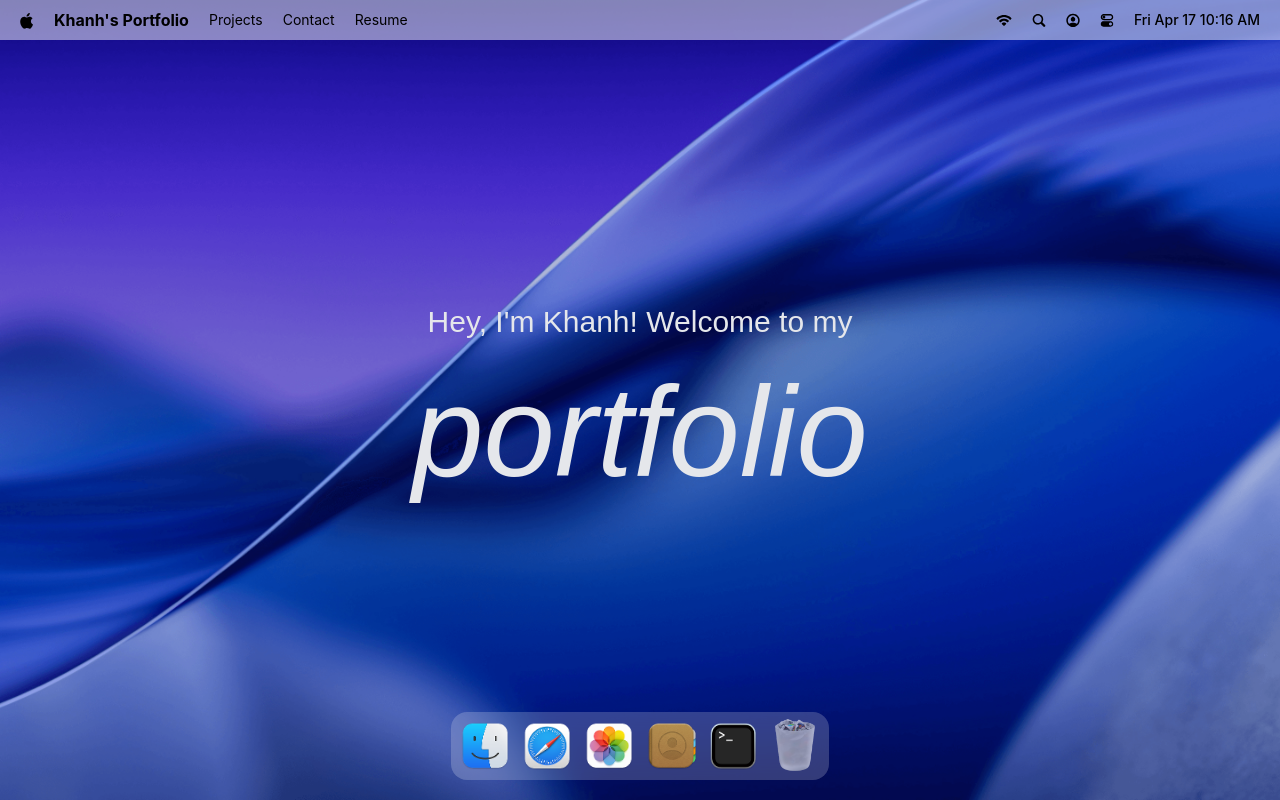
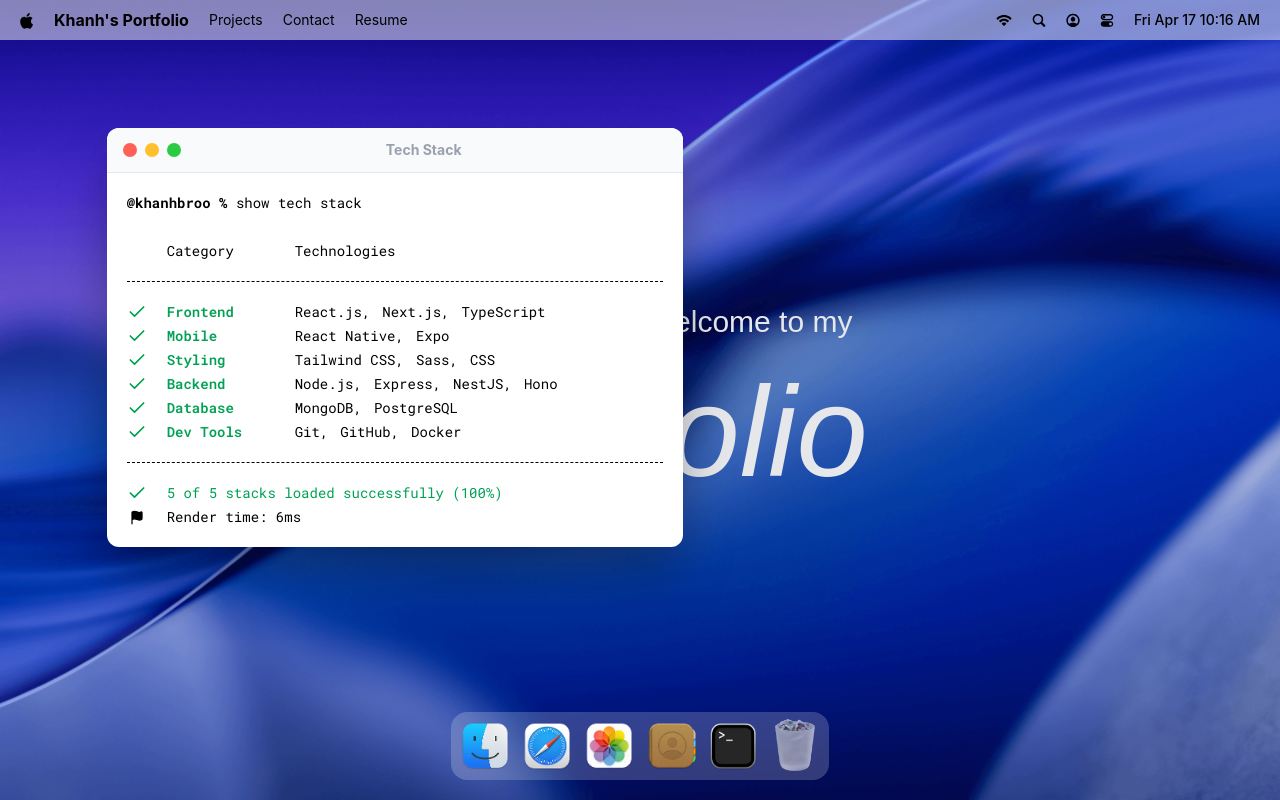
Before and after one commit to Khanhbroo/macos-portfolio, a React (Vite) app: page / in a window 1280 px wide. Both pictures are taken after a click on the button 733 px from the left and 746 px from the top of the page. Built offline with nearby package versions, Linux system fonts and the light colour scheme; a web font is replaced by a local one.

Commit message:
feat: implement a hoc for managing window states and addt terminal window

```diff
--- a/src/App.tsx
+++ b/src/App.tsx
@@ -1,4 +1,10 @@
+import gsap from "gsap";
+import { Draggable } from "gsap/Draggable"
+
 import { Dock, Navbar, Welcome } from "./components"
+import { Terminal } from "./windows";
+
+gsap.registerPlugin(Draggable);
 
 function App() {
   return (
@@ -6,6 +12,8 @@
       <Navbar />
       <Welcome />
       <Dock />
+
+      <Terminal />
     </main>
   )
 }
--- /dev/null
+++ b/src/components/WindowControlls.tsx
@@ -0,0 +1,13 @@
+import useWindowStore from "@/store/window";
+
+const WindowControlls = ({ target }) => {
+  const { closeWindow } = useWindowStore();
+
+  return <div id="window-controls">
+    <div className="close" onClick={() => closeWindow(target)} />
+    <div className="minimize" />
+    <div className="maximize" />
+  </div>;
+};
+
+export default WindowControlls;
--- a/src/components/index.ts
+++ b/src/components/index.ts
@@ -1,3 +1,4 @@
 export { default as Navbar } from "@/components/Navbar.tsx";
 export { default as Welcome } from "@/components/Welcome.tsx";
 export { default as Dock } from "@/components/Dock.tsx";
+export { default as WindowControlls } from "@/components/WindowControlls.tsx";
--- /dev/null
+++ b/src/hoc/WindowWrapper.tsx
@@ -0,0 +1,56 @@
+import { useLayoutEffect, useRef } from "react";
+import { useGSAP } from "@gsap/react";
+import useWindowStore from "@/store/window";
+
+import gsap from "gsap";
+import { Draggable } from "gsap/Draggable";
+
+const WindowWrapper = (Component, windowKey) => {
+  const Wrapped = (props) => {
+    const { focusWindow, windows } = useWindowStore();
+    const { isOpen, zIndex } = windows[windowKey];
+    const ref = useRef(null);
+
+    useGSAP(() => {
+      const element = ref.current;
+      if (!element || !isOpen) return;
+
+      element.style.display = "block";
+
+      gsap.fromTo(
+        element,
+        { scale: 0.8, opacity: 0, y: 200 },
+        { scale: 1, opacity: 1, y: 0, duration: 0.4, ease: "power3.out" },
+      );
+    }, [isOpen]);
+
+    useGSAP(() => {
+      const element = ref.current;
+
+      if (!element) return;
+
+      const [instance] = Draggable.create(element, { onPress: () => focusWindow(windowKey) });
+
+      return () => instance.kill();
+    }, []);
+
+    useLayoutEffect(() => {
+      const element = ref.current;
+
+      if (!element) return;
+      element.style.display = isOpen ? "block" : "none";
+    }, [isOpen]);
+
+    return (
+      <section id={windowKey} ref={ref} style={{ zIndex }} className="absolute">
+        <Component {...props} />
+      </section>
+    );
+  };
+
+  Wrapped.displayName = `WindowWrapper(${Component.displayName || Component.name || "Component"})`;
+
+  return Wrapped;
+};
+
+export default WindowWrapper;
--- /dev/null
+++ b/src/windows/Terminal.tsx
@@ -0,0 +1,60 @@
+import { WindowControlls } from "@/components";
+import { techStack } from "@/constants";
+import WindowWrapper from "@/hoc/WindowWrapper";
+import { Check, Flag } from "lucide-react";
+
+const Terminal = () => {
+  return (
+    <>
+      <div id="window-header">
+        <WindowControlls target="terminal" />
+        <h2>Tech Stack</h2>
+      </div>
+
+      <div className="techstack">
+        <p>
+          <span className="font-bold">@khanhbroo % </span>
+          show tech stack
+        </p>
+
+        <div className="label">
+          <p className="w-32">Category</p>
+          <p>Technologies</p>
+        </div>
+
+        <ul className="content">
+          {techStack.map(({ category, items }) => (
+            <li key={category} className="flex items-center">
+              <Check className="check" size={20} />
+              <h3>{category}</h3>
+
+              <ul>
+                {items.map((item, index) => (
+                  <li key={index}>
+                    {item}
+                    {index < items.length - 1 ? "," : ""}
+                  </li>
+                ))}
+              </ul>
+            </li>
+          ))}
+        </ul>
+
+        <div className="footnote">
+            <p>
+                <Check size={20} /> 5 of 5 stacks loaded successfully (100%)
+            </p>
+
+            <p className="text-black">
+                <Flag size={15} fill="black" />
+                Render time: 6ms
+            </p>
+        </div>
+      </div>
+    </>
+  );
+};
+
+const TerminalWindow = WindowWrapper(Terminal, "terminal");
+
+export default TerminalWindow;
--- /dev/null
+++ b/src/windows/index.ts
@@ -0,0 +1 @@
+export { default as Terminal } from "./Terminal";
```
